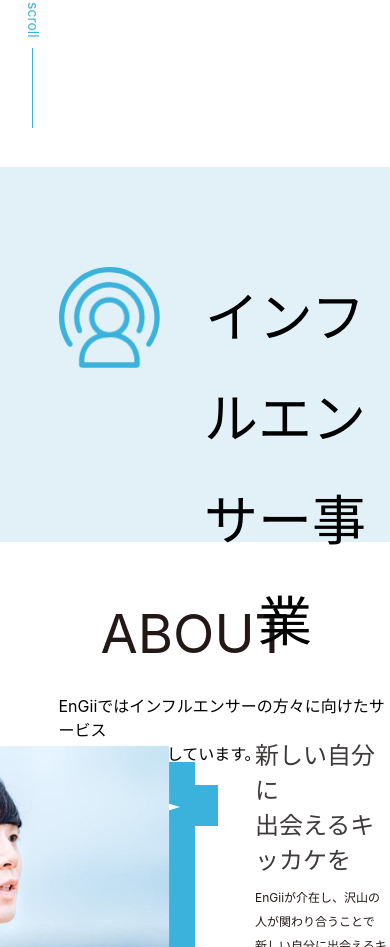
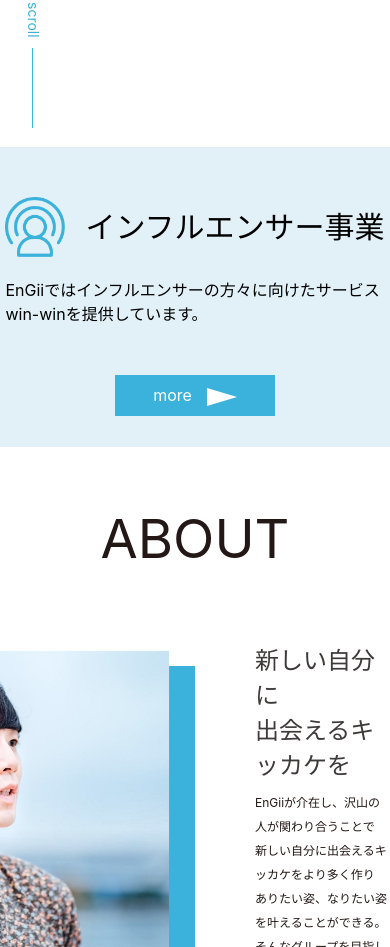
Before and after one commit to reiji-0720/EnGii-HP-recreate, a Nuxt app: page / in a window 390 px wide. Shown: the part 2042-2989 px from the top of the page. Built offline with nearby package versions, Linux system fonts and the light colour scheme.

Commit message:
Update influencer.vue

```diff
--- a/components/influencer.vue
+++ b/components/influencer.vue
@@ -73,7 +73,7 @@ h1 {
   display: flex;
 
   position: relative;
-  z-index: 900;
+  z-index: 10;
 }
 .title-box {
   padding-top: 100px;
@@ -122,14 +122,67 @@ h1 {
   right: 0;
   z-index: -1;
 }
+
 @media screen and (max-width:1000px) {
+  .main-container {
+    height: 300px;
+  }
+  .influencerhead{
+    line-height: 101.65px;
+    padding-left: 20px;
+    font-weight: 100;
+    font-size: 30px;
+  }
+  .Influencer{
+    margin-top: 5%;
+  }
   .influencerImg{
     width: 350px;
+    height: 300px;
   }
+  .title-box{
+    padding-top:50px;
+  }
+  .influencerImg::after {
+  left: 0;
+  content: "";
+  height: 0;
+  width: 0;
+  border-bottom: 300px solid #e2f1f7;
+  border-right: 50px solid transparent;
+  /* border-top: 50px solid white;
+  border-left: 50px solid yellow; */
+  display: block;
+}
 }
 @media screen and (max-width:720px) {
   .influencerImg{
     display:none;
   }
 }
+@media screen and (max-width:730px){
+  .influencerLogo {
+    height: 60px;
+    width: 60px;
+  }
+  .main-container{
+    padding:0;
+  }
+  .influencerleft{
+    margin:0 auto;
+    padding:0;
+  }
+  .influencerhead{
+    line-height: 60px;
+    padding-left: 20px;
+    font-weight: 100;
+    font-size: 30px;
+  }
+  .influencerleft .btn-more{
+    padding-top:50px;
+    float:none;
+    text-align: center;
+    margin: 0 auto;
+  }
+}
 </style>
```
